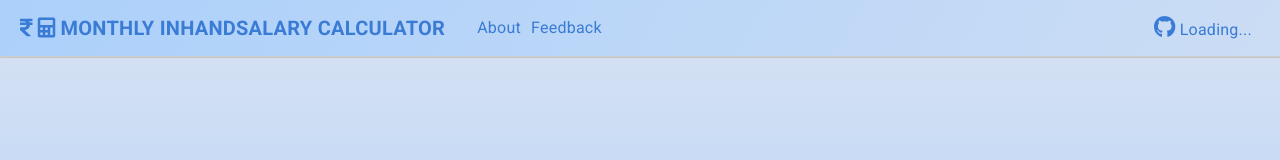
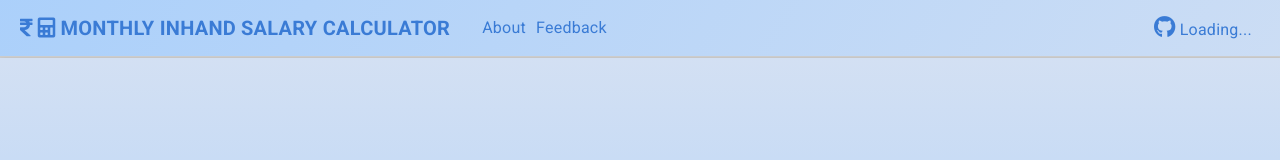
Before and after one commit to anantraghuvanshi/monthly-inhand-salary-calculator, an Angular app: page /about in a window 1280 px wide. Shown: the top 160 px of the page. Built offline with nearby package versions, Linux system fonts and the light colour scheme; no server answers.

Commit message:
header css fixes

```diff
--- a/src/app/header/header.component.css
+++ b/src/app/header/header.component.css
@@ -53,6 +53,9 @@
   font-size: 16px;
   text-decoration: none;
   margin-left: 10px;
+}
+.second-part{
+  margin-left: 5px;
 }
 
 @media screen and (max-width: 600px) {
--- a/src/app/header/header.component.html
+++ b/src/app/header/header.component.html
@@ -6,7 +6,7 @@
           <i class="fas fa-rupee-sign"></i>
           <i class="fas fa-calculator"></i>
           <span class="first-part">MONTHLY INHAND</span>
-          <span class="second-part"> SALARY CALCULATOR</span>
+          <span class="second-part">SALARY CALCULATOR</span>
         </a>
         <a class="nav-about" routerLink="/about">About</a>
         <a class="nav-feedback" routerLink="/feedback">Feedback</a>
```
